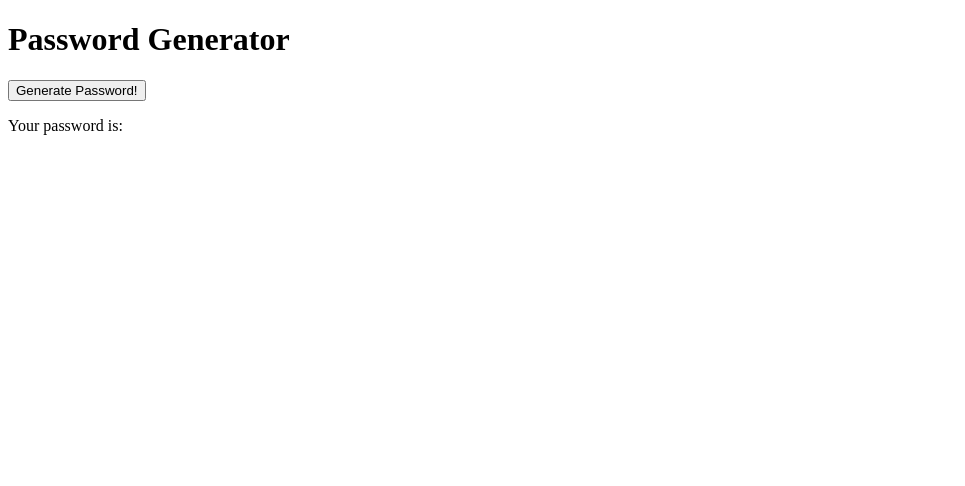
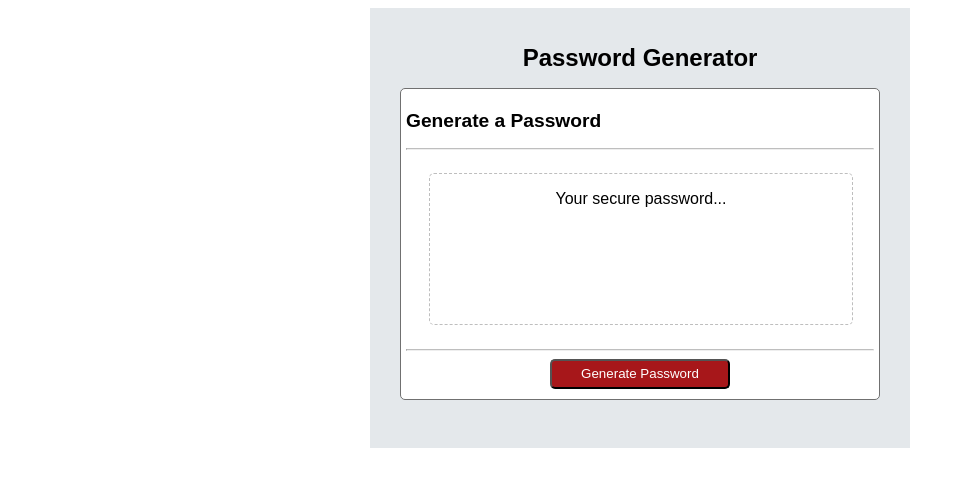
Before and after one commit to triciaax/password-generator, a plain HTML site: page index.html in a window 1280 px wide. Shown: the whole page, without its empty margins (0-965 px from the left). Drawn offline with Linux system fonts and the light colour scheme.

Commit message:
added css and astethic changes

```diff
--- a/assets/style.css
+++ b/assets/style.css
@@ -0,0 +1,57 @@
+.container {
+    text-align: center;
+    display: flex;
+    justify-content: center;
+}
+
+.content-box {
+    width: 500px;
+    height: 400px;
+    padding: 20px;
+    font-family:Arial, Helvetica, sans-serif;
+    background-color: #e4e8eb;
+    padding: 20px;
+}
+
+.content-box h1 {
+    text-align: center;
+    font-size: 1.5em;
+}
+
+.content-box h2 {
+    text-align: left;
+    font-size: 1.2em;
+}
+
+.password-box {
+    background-color: #fff;
+    height: 75%;
+    padding: 5px;
+    border: 1px solid #707070;
+    border-radius: 5px;
+    margin-left: 10px;
+    margin-right: 10px;
+
+}
+
+.password-output {
+    background-color: #fff;
+    height: 50%;
+    width: 90%;
+    margin: 5%;
+    border: 1px dashed #BEBEBE;
+    border-radius: 5px;
+}
+
+hr {
+    border-top: 1px solid #BEBEBE;
+}
+
+button {
+    background-color: #A7171A;
+    color: #fff;
+    font-family:Arial, Helvetica, sans-serif;
+    border-radius: 5px;
+    width: 180px;
+    height: 30px;
+}
--- a/index.html
+++ b/index.html
@@ -1,21 +1,30 @@
 <!DOCTYPE html>
 <html lang="en">
-
   <head>
+    <link rel="stylesheet" href="assets/style.css" />
     <script src="assets/script.js"></script>
-  <meta charset="UTF-8">
-  <meta name="viewport" content="width=device-width, initial-scale=1.0">
+    <meta charset="UTF-8" />
+    <meta name="viewport" content="width=device-width, initial-scale=1.0" />
     <title>Password Generator</title>
   </head>
 
   <body>
     <div class="container">
+
+      <div class="content-box">
         <h1>Password Generator</h1>
 
-<button onclick="generatePassword();">Generate Password!</button>
-<p>Your password is:</p>
-<p id="password" class="passsword-text"></p>
-
-
+        <div class ="password-box">
+        <h2>Generate a Password</h2>
+        <hr>
+        <div class="password-output">
+          <p id="password">Your secure password...</p>
+        </div>
+        <hr>
+        <button onclick="generatePassword();">Generate Password</button>
+        </div>
+      </div>
+    </div>
+  </div>
   </body>
 </html>
```
Lines whose indentation alone changed are shown as unchanged.
